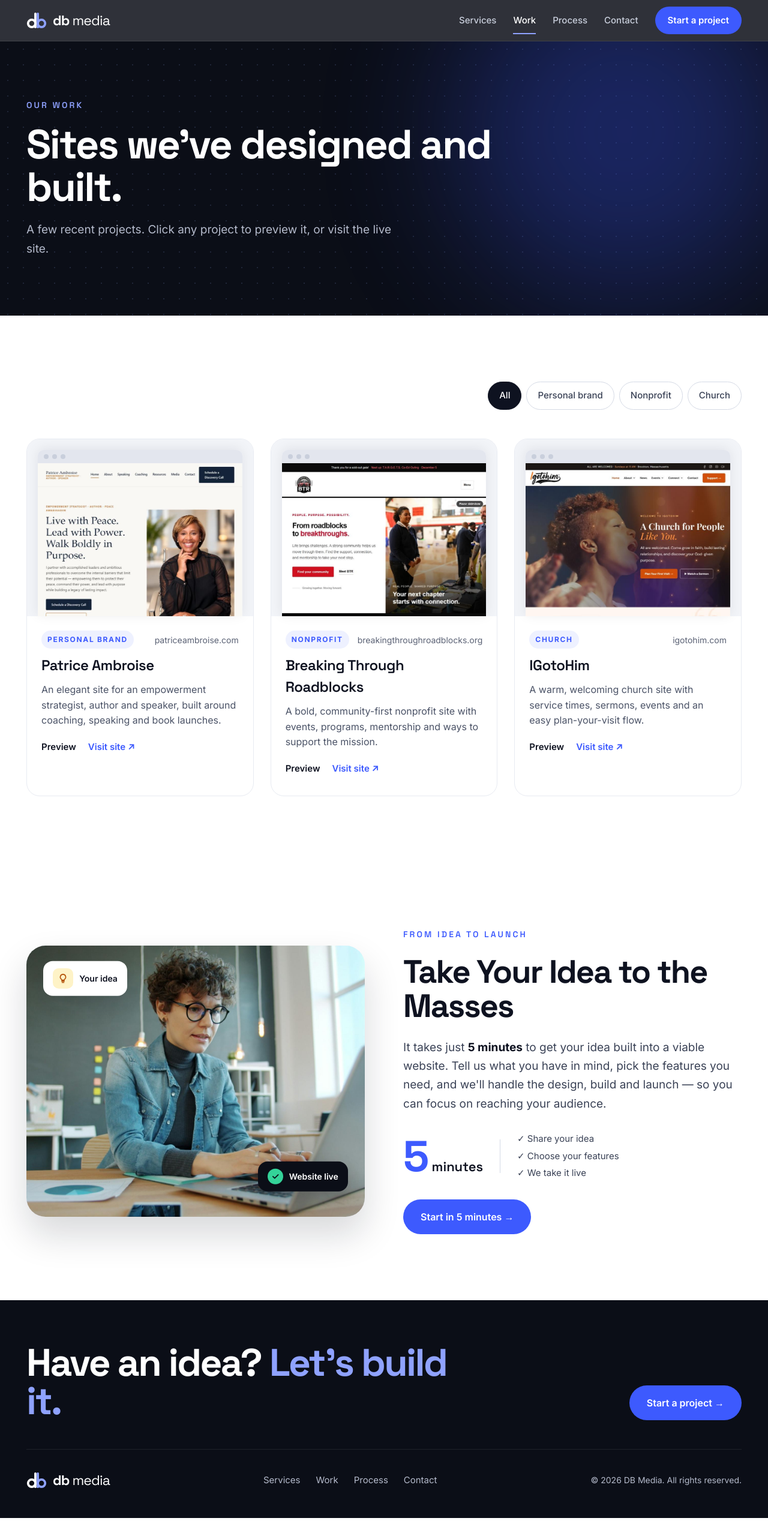
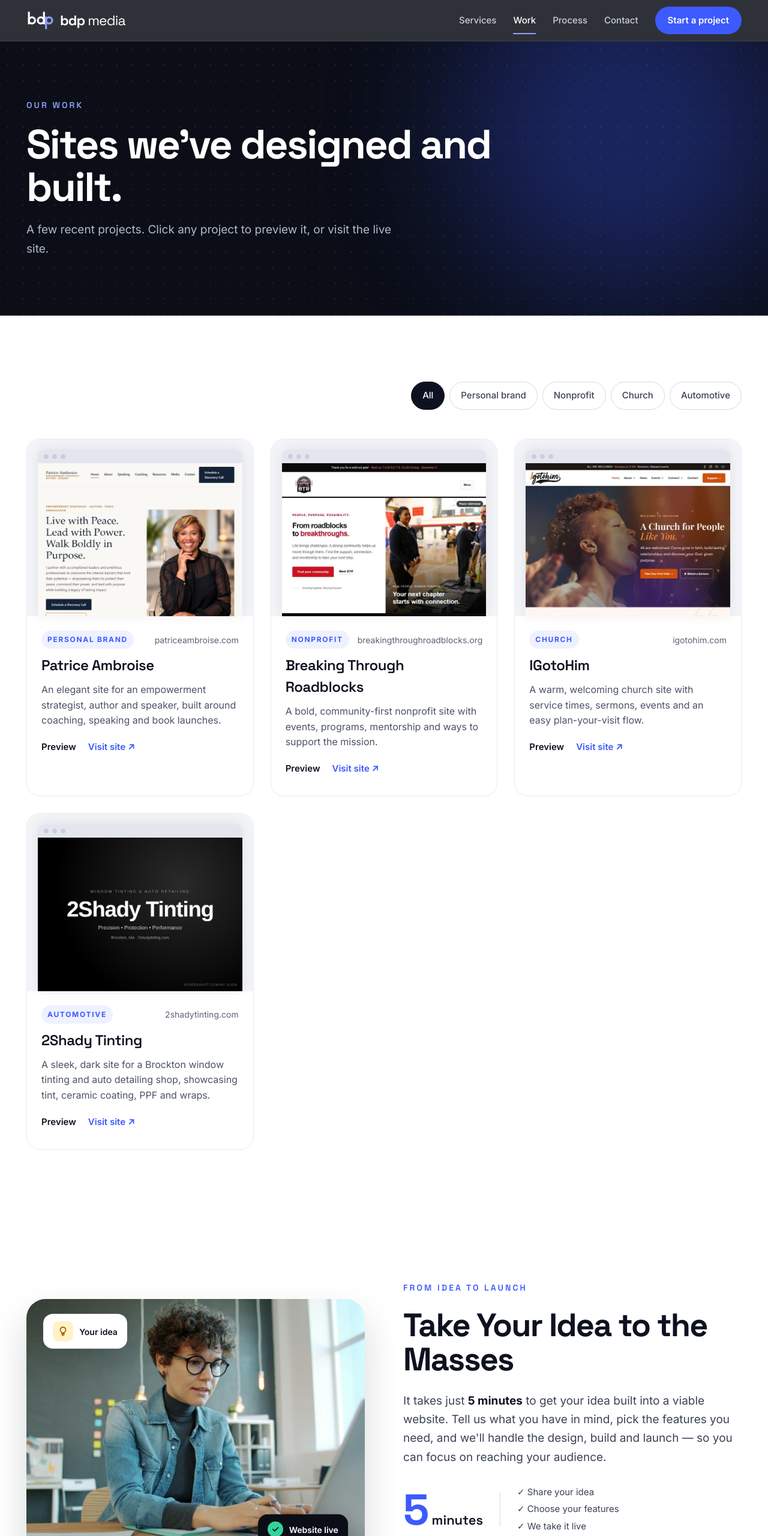
Before and after one commit to soundzlive-cmyk/dbmedia, a plain HTML site: page work.html in a window 1280 px wide. Shown: the top 2560 px of the page at 60% size. Before the commit the page ends 2530 px from the top, so only its background shows below. Drawn offline with Linux system fonts and the light colour scheme.

Commit message:
Rebrand to BDP Media and add 2Shady Tinting project
New bdp logo mark, favicon and wordmark across all pages; adds
2shadytinting.com to design samples with an Automotive filter
(placeholder image until a real screenshot is added).

Co-Authored-By: Claude Opus 5.5 <noreply@anthropic.com>
Claude-Session: https://claude.ai/code/session_011HbiFvunmnJwf17a9pCixt

```diff
--- a/css/styles.css
+++ b/css/styles.css
@@ -67,7 +67,7 @@ p { margin: 0; }
 .site-header .container { display: flex; align-items: center; justify-content: space-between; gap: 16px; min-height: 68px; }
 .brand { display: flex; align-items: center; gap: 10px; text-decoration: none; color: #fff; }
 .brand:hover { color: #fff; }
-.brand svg { width: 34px; height: 32px; }
+.brand svg { width: 46px; height: 32px; }
 .wordmark { font-family: var(--display); font-size: 23px; letter-spacing: -.04em; font-weight: 700; }
 .wordmark span { font-weight: 400; }
 .nav { display: flex; align-items: center; gap: 28px; }
--- a/work.html
+++ b/work.html
@@ -3,10 +3,10 @@
 <head>
 <meta charset="utf-8">
 <meta name="viewport" content="width=device-width, initial-scale=1">
-<title>Work — DB Media</title>
-<meta name="description" content="Design samples from DB Media: websites for a personal brand, a nonprofit and a church.">
-<meta property="og:title" content="Work — DB Media">
-<meta property="og:description" content="Design samples from DB Media: websites for a personal brand, a nonprofit and a church.">
+<title>Work — BDP Media</title>
+<meta name="description" content="Design samples from BDP Media: websites for a personal brand, a nonprofit, a church and an auto shop.">
+<meta property="og:title" content="Work — BDP Media">
+<meta property="og:description" content="Design samples from BDP Media: websites for a personal brand, a nonprofit, a church and an auto shop.">
 <meta name="theme-color" content="#0B0E17">
 <link rel="icon" href="images/favicon.svg" type="image/svg+xml">
 <link rel="preconnect" href="https://fonts.googleapis.com">
@@ -19,7 +19,7 @@
 <a class="skip" href="#main">Skip to content</a>
 <header class="site-header">
   <div class="container">
-    <a class="brand" href="index.html" aria-label="DB Media home"><svg viewBox="0 0 100 94" aria-hidden="true"><circle cx="26" cy="62" r="18" fill="none" stroke="#FFFFFF" stroke-width="11"/><line x1="44" y1="14" x2="44" y2="80" stroke="#FFFFFF" stroke-width="11" stroke-linecap="round"/><line x1="56" y1="14" x2="56" y2="80" stroke="#8FA2FF" stroke-width="11" stroke-linecap="round"/><circle cx="74" cy="62" r="18" fill="none" stroke="#8FA2FF" stroke-width="11"/></svg><span class="wordmark">db<span> media</span></span></a>
+    <a class="brand" href="index.html" aria-label="BDP Media home"><svg viewBox="0 0 160 112" aria-hidden="true"><line x1="14" y1="10" x2="14" y2="74" stroke="#FFFFFF" stroke-width="11" stroke-linecap="round"/><circle cx="32" cy="56" r="18" fill="none" stroke="#FFFFFF" stroke-width="11"/><circle cx="84" cy="56" r="18" fill="none" stroke="#FFFFFF" stroke-width="11"/><line x1="102" y1="10" x2="102" y2="74" stroke="#FFFFFF" stroke-width="11" stroke-linecap="round"/><line x1="114" y1="38" x2="114" y2="102" stroke="#8FA2FF" stroke-width="11" stroke-linecap="round"/><circle cx="132" cy="56" r="18" fill="none" stroke="#8FA2FF" stroke-width="11"/></svg><span class="wordmark">bdp<span> media</span></span></a>
     <button class="nav-toggle" type="button" aria-expanded="false" aria-controls="site-nav" aria-label="Menu"><svg width="22" height="22" viewBox="0 0 24 24" fill="none" stroke="currentColor" stroke-width="2" stroke-linecap="round" stroke-linejoin="round" aria-hidden="true"><path d="M4 7h16M4 12h16M4 17h16"/></svg></button>
     <nav class="nav" id="site-nav" aria-label="Main">
       <a href="services.html">Services</a>
@@ -40,7 +40,7 @@
 </section>
 <section class="section" id="work">
   <div class="container">
-    <div class="section-head section-head--row"><div></div><div class="filters" role="group" aria-label="Filter projects"><button class="pill" type="button" data-filter="All" aria-pressed="true">All</button><button class="pill" type="button" data-filter="Personal brand" aria-pressed="false">Personal brand</button><button class="pill" type="button" data-filter="Nonprofit" aria-pressed="false">Nonprofit</button><button class="pill" type="button" data-filter="Church" aria-pressed="false">Church</button></div></div>
+    <div class="section-head section-head--row"><div></div><div class="filters" role="group" aria-label="Filter projects"><button class="pill" type="button" data-filter="All" aria-pressed="true">All</button><button class="pill" type="button" data-filter="Personal brand" aria-pressed="false">Personal brand</button><button class="pill" type="button" data-filter="Nonprofit" aria-pressed="false">Nonprofit</button><button class="pill" type="button" data-filter="Church" aria-pressed="false">Church</button><button class="pill" type="button" data-filter="Automotive" aria-pressed="false">Automotive</button></div></div>
     <div class="work-grid"><article class="project" data-cat="Personal brand" data-name="Patrice Ambroise" data-domain="patriceambroise.com" data-url="https://patriceambroise.com" data-img="images/patriceambroise.jpg">
         <button class="shot" type="button" data-preview aria-label="Preview Patrice Ambroise">
           <div class="frame"><div class="browser-bar"><span></span><span></span><span></span></div><div class="crop"><img src="images/patriceambroise.jpg" alt="Patrice Ambroise homepage" loading="lazy" width="788" height="591"></div></div>
@@ -70,6 +70,16 @@
           <h3>IGotoHim</h3>
           <p>A warm, welcoming church site with service times, sermons, events and an easy plan-your-visit flow.</p>
           <div class="project-links"><button class="linkbtn" type="button" data-preview>Preview</button><a href="https://igotohim.com" target="_blank" rel="noopener">Visit site ↗</a></div>
+        </div>
+      </article><article class="project" data-cat="Automotive" data-name="2Shady Tinting" data-domain="2shadytinting.com" data-url="https://2shadytinting.com" data-img="images/2shadytinting.jpg">
+        <button class="shot" type="button" data-preview aria-label="Preview 2Shady Tinting">
+          <div class="frame"><div class="browser-bar"><span></span><span></span><span></span></div><div class="crop"><img src="images/2shadytinting.jpg" alt="2Shady Tinting homepage" loading="lazy" width="788" height="591"></div></div>
+        </button>
+        <div class="project-body">
+          <div class="project-meta"><span class="tag">Automotive</span><span class="domain">2shadytinting.com</span></div>
+          <h3>2Shady Tinting</h3>
+          <p>A sleek, dark site for a Brockton window tinting and auto detailing shop, showcasing tint, ceramic coating, PPF and wraps.</p>
+          <div class="project-links"><button class="linkbtn" type="button" data-preview>Preview</button><a href="https://2shadytinting.com" target="_blank" rel="noopener">Visit site ↗</a></div>
         </div>
       </article></div>
   </div>
@@ -101,14 +111,14 @@
       <a class="btn btn--primary" href="contact.html">Start a project →</a>
     </div>
     <div class="footer-bottom">
-      <a class="brand" href="index.html" aria-label="DB Media home"><svg viewBox="0 0 100 94" aria-hidden="true"><circle cx="26" cy="62" r="18" fill="none" stroke="#FFFFFF" stroke-width="11"/><line x1="44" y1="14" x2="44" y2="80" stroke="#FFFFFF" stroke-width="11" stroke-linecap="round"/><line x1="56" y1="14" x2="56" y2="80" stroke="#8FA2FF" stroke-width="11" stroke-linecap="round"/><circle cx="74" cy="62" r="18" fill="none" stroke="#8FA2FF" stroke-width="11"/></svg><span class="wordmark">db<span> media</span></span></a>
+      <a class="brand" href="index.html" aria-label="BDP Media home"><svg viewBox="0 0 160 112" aria-hidden="true"><line x1="14" y1="10" x2="14" y2="74" stroke="#FFFFFF" stroke-width="11" stroke-linecap="round"/><circle cx="32" cy="56" r="18" fill="none" stroke="#FFFFFF" stroke-width="11"/><circle cx="84" cy="56" r="18" fill="none" stroke="#FFFFFF" stroke-width="11"/><line x1="102" y1="10" x2="102" y2="74" stroke="#FFFFFF" stroke-width="11" stroke-linecap="round"/><line x1="114" y1="38" x2="114" y2="102" stroke="#8FA2FF" stroke-width="11" stroke-linecap="round"/><circle cx="132" cy="56" r="18" fill="none" stroke="#8FA2FF" stroke-width="11"/></svg><span class="wordmark">bdp<span> media</span></span></a>
       <nav class="footer-nav" aria-label="Footer">
         <a href="services.html">Services</a>
         <a href="work.html">Work</a>
         <a href="index.html#process">Process</a>
         <a href="contact.html">Contact</a>
       </nav>
-      <p class="small">© <span data-year>2026</span> DB Media. All rights reserved.</p>
+      <p class="small">© <span data-year>2026</span> BDP Media. All rights reserved.</p>
     </div>
   </div>
 </footer>
```
Also changed, not shown: 404.html (+5 -5 lines), contact.html (+7 -7 lines), index.html (+18 -8 lines), services.html (+7 -7 lines), images/2shadytinting.jpg (added), images/favicon.svg, images/logo-mark.svg, 1 other file.
